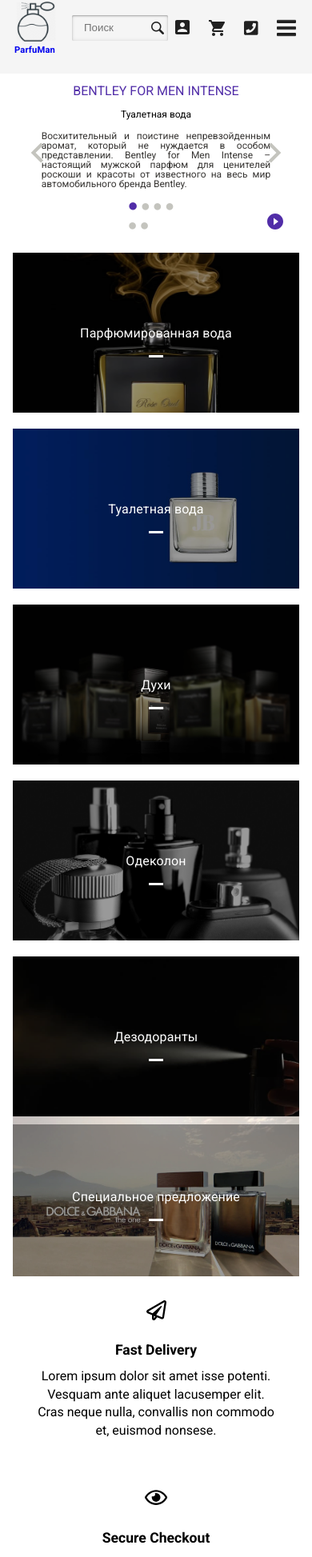
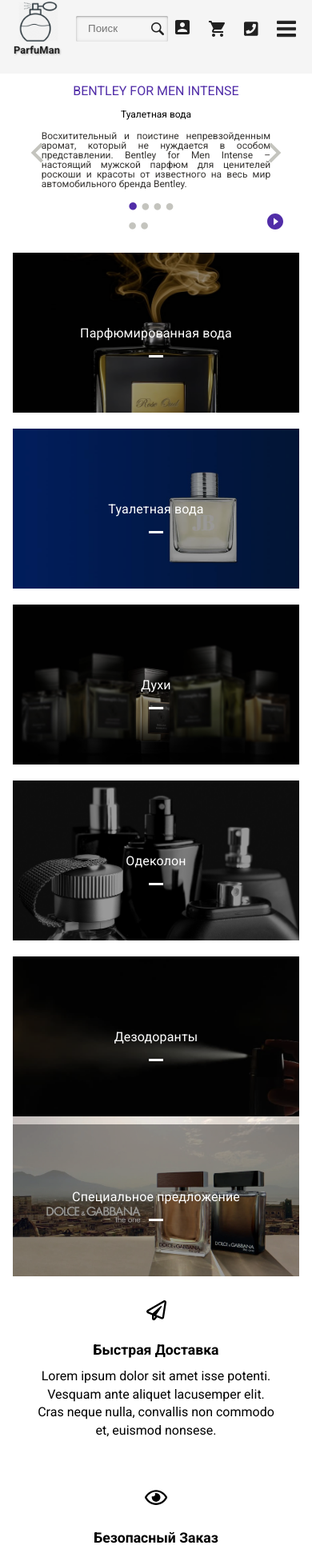
Before and after one commit to ekrechetov/final-project-e-shop, a React (Create React App) app in the folder client/: page / in a window 390 px wide. Shown: the part 28-1975 px from the top of the page at 80% size. Built offline with nearby package versions, Linux system fonts and the light colour scheme; no server answers.

Commit message:
Main page (#59)
* add base drop down menu, base drop down phone

* base adaptive drop down menu

* change speciallOffersElement, change gitignore

* change gitignore

* change menuList, rework burger button onclick

* add shadow to logo, delete console.log

```diff
--- a/client/src/components/AdvantagesItem/AdvantagesItem.js
+++ b/client/src/components/AdvantagesItem/AdvantagesItem.js
@@ -36,7 +36,6 @@
 );
 
 export default function AdvantagesItem(props) {
-    console.log(props);
     const classes = useStyles();
     return (
         <div className={classes.advantagesBlock}>
--- a/client/src/components/AdvantagesList/AdvantagesList.js
+++ b/client/src/components/AdvantagesList/AdvantagesList.js
@@ -6,17 +6,17 @@
 const advantagesArr = [
     {
         "logo": faPaperPlane,
-        "title": "Fast Delivery",
+        "title": "Быстрая Доставка",
         "description": "Lorem ipsum dolor sit amet isse potenti. Vesquam ante aliquet lacusemper elit. Cras neque nulla, convallis non commodo et, euismod nonsese."
     },
     {
         "logo": faEye,
-        "title": "Secure Checkout",
+        "title": "Безопасный Заказ",
         "description": "Lorem ipsum dolor sit amet isse potenti. Vesquam ante aliquet lacusemper elit. Cras neque nulla, convallis non commodo et, euismod nonsese."
     },
     {
         "logo": faShareSquare,
-        "title": "Free Returns",
+        "title": "Бесплатный Возврат",
         "description": "Lorem ipsum dolor sit amet isse potenti. Vesquam ante aliquet lacusemper elit. Cras neque nulla, convallis non commodo et, euismod nonsese."
     },
 ];
--- a/client/src/components/Categories/CategoriesList.js
+++ b/client/src/components/Categories/CategoriesList.js
@@ -22,6 +22,7 @@
     letterSpacing: '0.02rem',
     whiteSpace: 'nowrap',
     textDecoration: 'none',
+    textShadow: '0 1px 2px rgba(0, 0, 0, 0.1)',
     fontSize: '16px',
     fontWeight: 'bold',
     color: theme.palette.primary.dark,
--- a/client/src/components/Logo/Logo.js
+++ b/client/src/components/Logo/Logo.js
@@ -2,9 +2,7 @@
 import {Link} from 'react-router-dom';
 import {makeStyles} from '@material-ui/core/styles';
 import mainLogo from './main-logo.png'
-
-// const url = 'client/src/components/Logo/main-logo.png';
-const useStyles = makeStyles({
+const useStyles = makeStyles((theme) => ({
         logoWrap: {
             display: 'flex',
             alignItems: 'center',
@@ -14,7 +12,6 @@
             width: '50px',
             height: '50px',
             backgroundImage: 'url(' + mainLogo + ');',
-            // backgroundImage: `url(${url})`,
             backgroundPosition: 'center',
             backgroundSize: 'cover',
             backgroundRepeat: 'no-repeat',
@@ -23,7 +20,9 @@
             marginLeft: '10px',
             fontSize: '1.8rem',
             fontWeight: 'bold',
-            letterSpacing: '0.01rem'
+            letterSpacing: '0.01rem',
+            textShadow: '1px 1px 2px rgba(0, 0, 0, 0.5)',
+            color: theme.palette.primary.dark
         },
         '@media (max-width: 767px)': {
             logoWrap: {
@@ -32,16 +31,15 @@
             logoTitle: {
                 marginLeft: '-3px',
                 marginTop: '5px',
-                fontSize: '0.7rem'
+                textShadow: '1px 1px 2px rgba(0, 0, 0, 0.3)',
+                fontSize: '0.8rem',
             }
         }
-    }
+    })
 );
 
 export default function Logo(props) {
-    console.log(props);
     const classes = useStyles();
-    console.log(props);
     return (
         <Link to='/' className={classes.logoWrap}>
             <span className={classes.logo} style={{backgroundImage: props.img}}>
--- a/client/src/components/MainPage/MainPage.js
+++ b/client/src/components/MainPage/MainPage.js
@@ -13,11 +13,6 @@
 
 const useStyles = makeStyles({
         mainPage: {
-            // height: '200px',
-            // backgroundImage: 'url(' + img + ');',
-            // backgroundPosition: 'center',
-            // backgroundSize: 'cover',
-            // backgroundRepeat: 'no-repeat'
             fontFamily: 'Roboto, sans-serif'
         }
     }
--- a/client/src/components/MenuList/MenuList.js
+++ b/client/src/components/MenuList/MenuList.js
@@ -40,7 +40,7 @@
                 maxHeight: '0',
                 padding: '0',
                 position: 'absolute',
-                top: '69px',
+                top: '68px',
                 right: '-20px',
                 opacity: '0',
                 borderRadius: '3px',
--- a/client/src/components/SocialNetworksItem/SocialNetworksItem.js
+++ b/client/src/components/SocialNetworksItem/SocialNetworksItem.js
@@ -24,7 +24,6 @@
 
 export default function SocialNetworksItem(props) {
     const classes = useStyles();
-    console.log(props.data);
     return (
         <a href="#!" className={classes.linkIcon}>
             <FontAwesomeIcon icon={props.icon} className={classes.socialNeetworksItemIcon}/>
--- a/client/src/components/SpecialsOffers/SpecialsOffers.js
+++ b/client/src/components/SpecialsOffers/SpecialsOffers.js
@@ -1,6 +1,5 @@
 import React, {Component} from 'react';
 import withStyles from "@material-ui/core/styles/withStyles";
-import Box from "@material-ui/core/Box";
 import specialOffersImg from '../../images/special-offers-1.jpg'
 
 const styles = (theme) => ({
@@ -10,7 +9,6 @@
         backgroundPositionY: '5%',
         backgroundRepeat: 'no-repeat',
         backgroundSize: 'cover',
-        // transition: 'all 800ms cubic-bezier(0.000, 1.650, 0.735, 0.085)',
         [`&:hover .fivePercent--active`]: {
             transition: 'all 700ms cubic-bezier(0.000, 1.650, 0.735, 0.085)',
             padding: '10px 10px',
@@ -30,7 +28,6 @@
         display: 'flex',
         flexDirection: 'column',
         padding: '50px 0',
-
         color: theme.palette.secondary.main
     },
     title: {
@@ -77,20 +74,16 @@
 class SpecialsOffers extends Component {
     hoverStyle = () => {
             let elem = document.querySelector('#specialOffersBlock');
+            let textElem = document.querySelector('#fivePercent');
             elem.addEventListener('mouseenter', () => {
-                let textElem = document.querySelector('#fivePercent');
                 textElem.classList.add('fivePercent--active');
-                console.log('absolutly');
             });
             elem.addEventListener('mouseleave', () => {
-                let textElem = document.querySelector('#fivePercent');
                 textElem.classList.remove('fivePercent--active');
-                console.log('hooh');
             });
         };
 
     render() {
-        console.log (this.state);
         return (
             <section className={this.props.classes.specialOffer} id='specialOffersBlock' onMouseEnter={this.hoverStyle}>
                 <div className={this.props.classes.specialOfferContainer}>
```
